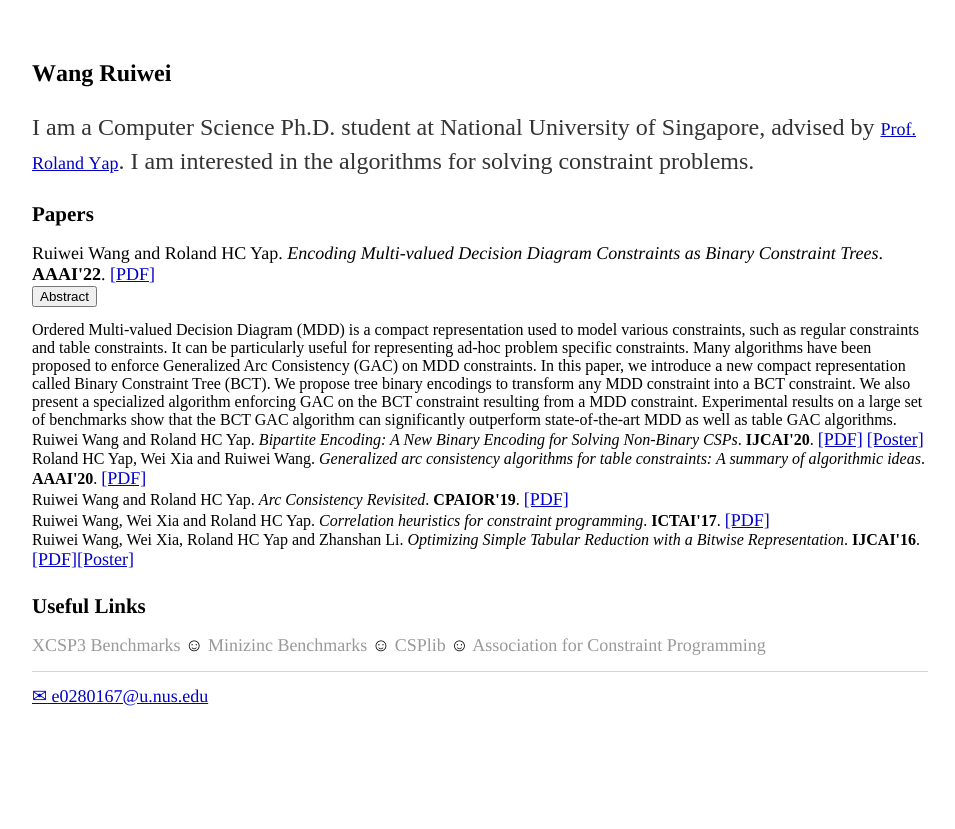
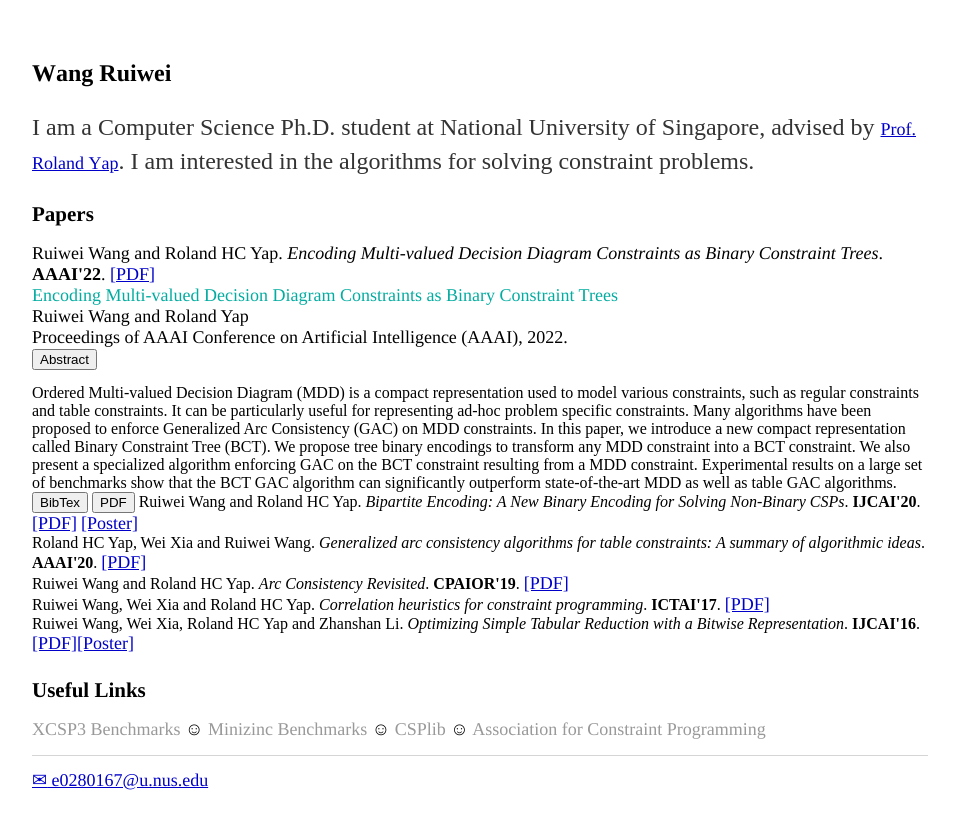
Before and after one commit to WangRuiwei/WangRuiwei.github.io, a Jekyll site: the page built from index.html, in a window 1280 px wide. Shown: the top 829 px of the page, without its empty margins (160-1115 px from the left). Built offline with Jekyll 4.4.1, drawn with Linux system fonts in a browser that asks for light colours.

Commit message:
Update index.html

```diff
--- a/index.html
+++ b/index.html
@@ -8,11 +8,26 @@ title: Wang Ruiwei
 <h2 style="margin: 0.0px 0.0px 15.4px 0.0px; line-height: 25.0px; font: 21.0px Times; color: #000000; -webkit-text-stroke: #000000"><span class="s1"><b>Papers</b></span></h2>
 <p class="p3">
 Ruiwei Wang and Roland HC Yap. <i>Encoding Multi-valued Decision Diagram Constraints as Binary Constraint Trees</I>. <b>AAAI'22</b>. <a href="https://WangRuiwei.github.io/papers/AAAI2022-BCT.pdf"><span class="s2">[PDF]</span></a><br>
+
+<td class="publication">
+<span class="pubtitle">
+<font color="##3aac3a">Encoding Multi-valued Decision Diagram Constraints as Binary Constraint Trees</font>
+</span><br />
+<span class="authors">
+Ruiwei Wang and Roland Yap
+</span><br />
+<span class="venuetype"></span><span class="venue">Proceedings of AAAI Conference on Artificial Intelligence (AAAI),</span> <span>2022</span>.</br>
 <button class="btn btn-default btn-xs" type="button" data-toggle="collapse" data-target="#abstract_BCT_AAAI22">
 Abstract</button>
 <div id="abstract_BCT_AAAI22" class="collapse">
 Ordered Multi-valued Decision Diagram (MDD) is a compact representation used to model various constraints, such as regular constraints and table constraints. It can be particularly useful for representing ad-hoc problem specific constraints. Many algorithms have been proposed to enforce Generalized Arc Consistency (GAC) on MDD constraints. In this paper, we introduce a new compact representation called Binary Constraint Tree (BCT). We propose tree binary encodings to transform any MDD constraint into a BCT constraint. We also present a specialized algorithm enforcing GAC on the BCT constraint resulting from a MDD constraint. Experimental results on a large set of benchmarks show that the BCT GAC algorithm can significantly outperform state-of-the-art MDD as well as table GAC algorithms.
 </div>
+<button class="btn btn-default btn-xs" type="button" onClick='location.href="bib/GSRM21.bib"'>
+BibTex</button>
+<button class="btn btn-default btn-xs" type="button" onClick='location.href="Papers/iccad21.pdf"'>
+PDF</button>
+</td>
+
 Ruiwei Wang and Roland HC Yap. <i>Bipartite Encoding: A New Binary Encoding for Solving Non-Binary CSPs</I>. <b>IJCAI'20</b>. <a href="https://www.ijcai.org/Proceedings/2020/0165.pdf"><span class="s2">[PDF]</span></a> <a href="https://WangRuiwei.github.io/papers/poster.pdf"><span class="s2">[Poster]</span></a><br>
 Roland HC Yap, Wei Xia and Ruiwei Wang. <i>Generalized arc consistency algorithms for table constraints: A summary of algorithmic ideas</I>. <b>AAAI'20</b>. <a href="https://aaai.org/ojs/index.php/AAAI/article/view/7086/6940"><span class="s2">[PDF]</span></a><br>
 Ruiwei Wang and Roland HC Yap. <i>Arc Consistency Revisited</I>. <b>CPAIOR'19</b>. <a href="https://WangRuiwei.github.io/papers/Arc_Consistency_Revisited.pdf"><span class="s2">[PDF]</span></a><br>
```
